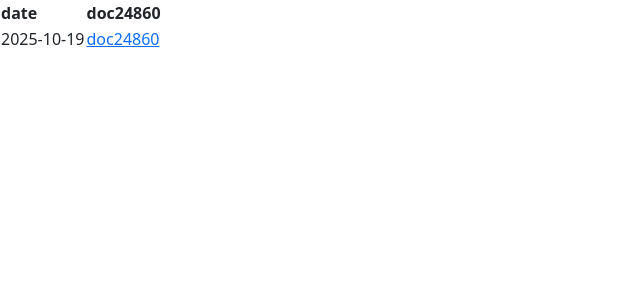
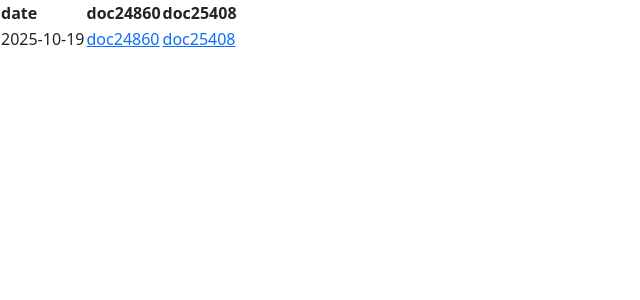
Before and after one commit to awelvor/enoria, a Jekyll site: the page built from celebrations.md, in a window 1280 px wide. Shown: the top 300 px of the page, without its empty margins (0-640 px from the left). Built offline with Jekyll 4.4.1, drawn with Linux system fonts in a browser that asks for light colours; our own code applies the rules of GitHub Pages for plain Markdown files.

Commit message:
Update celebrations.md

```diff
--- a/celebrations.md
+++ b/celebrations.md
@@ -1,4 +1,4 @@
 
-| date | doc24860 |
-|---|---|
-|2025-10-19|[doc24860](https://web.enoria.app/tools/documentspdf/?m=666599,684676,623120,667054&cel=6970,6990,6970,6990&ac=87737&titredoc=&doc=24860&orientation=landscape&preview=pdf&format=a4)|
+| date | doc24860 |doc25408|
+|---|---|---|
+|2025-10-19|[doc24860](https://web.enoria.app/tools/documentspdf/?m=666599,684676,623120,667054&cel=6970,6990,6970,6990&ac=87737&titredoc=&doc=24860&orientation=landscape&preview=pdf&format=a4)|[doc25408](https://web.enoria.app/tools/documentspdf/?m=666599,684676,623120,667054&cel=6970,6990,6970,6990&ac=87737&titredoc=&doc=25408&orientation=portrait&preview=html&format=a4)|
```
